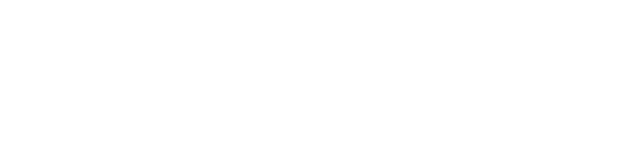
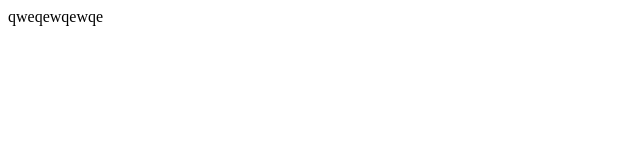
Before and after one commit to 1026368879/myweb, a plain HTML site: page index.html in a window 1280 px wide. Shown: the whole page, without its empty margins (0-640 px from the left). Drawn offline with Linux system fonts and the light colour scheme.

Commit message:
dfgdfgdf

```diff
--- a/index.html
+++ b/index.html
@@ -5,6 +5,6 @@
     <title>Title</title>
 </head>
 <body>
-
+qweqewqewqe
 </body>
 </html>
```
